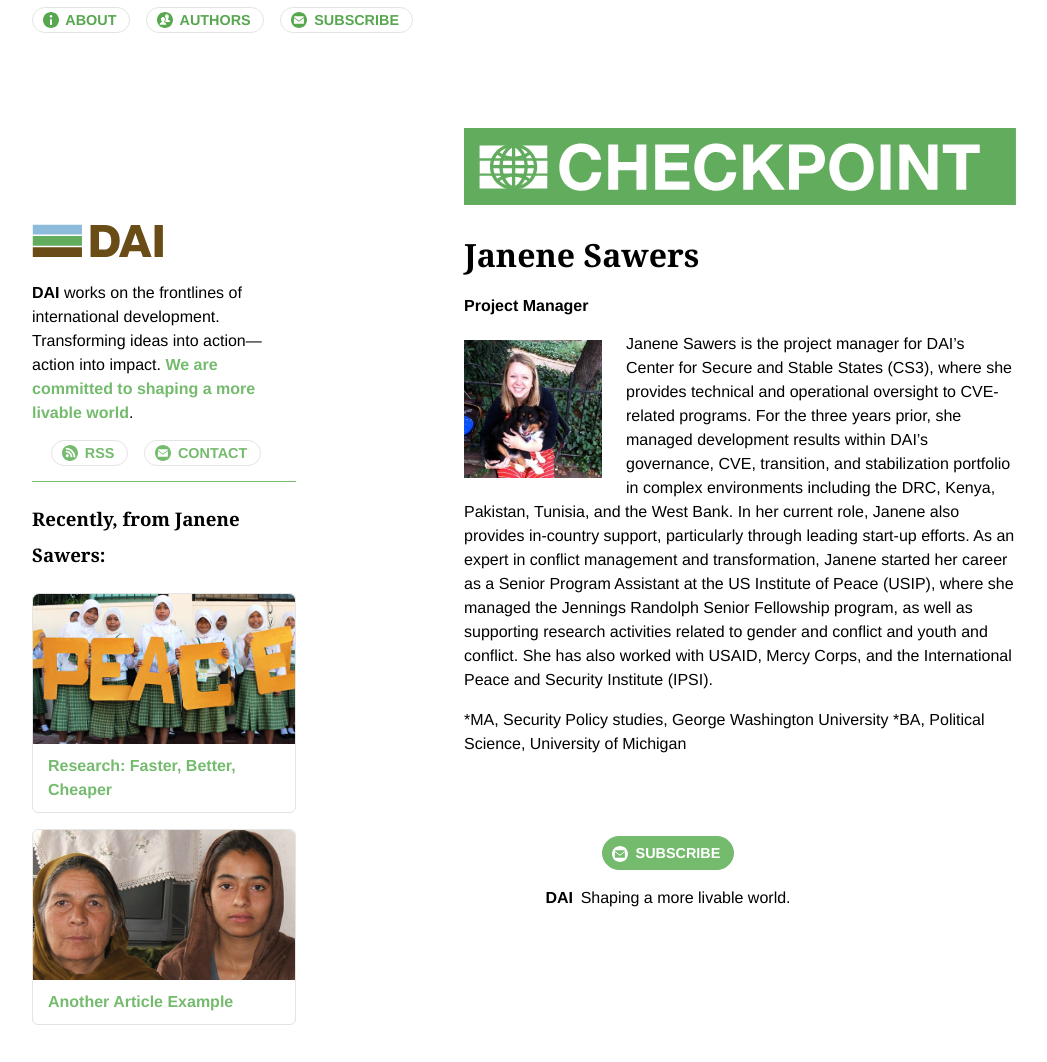
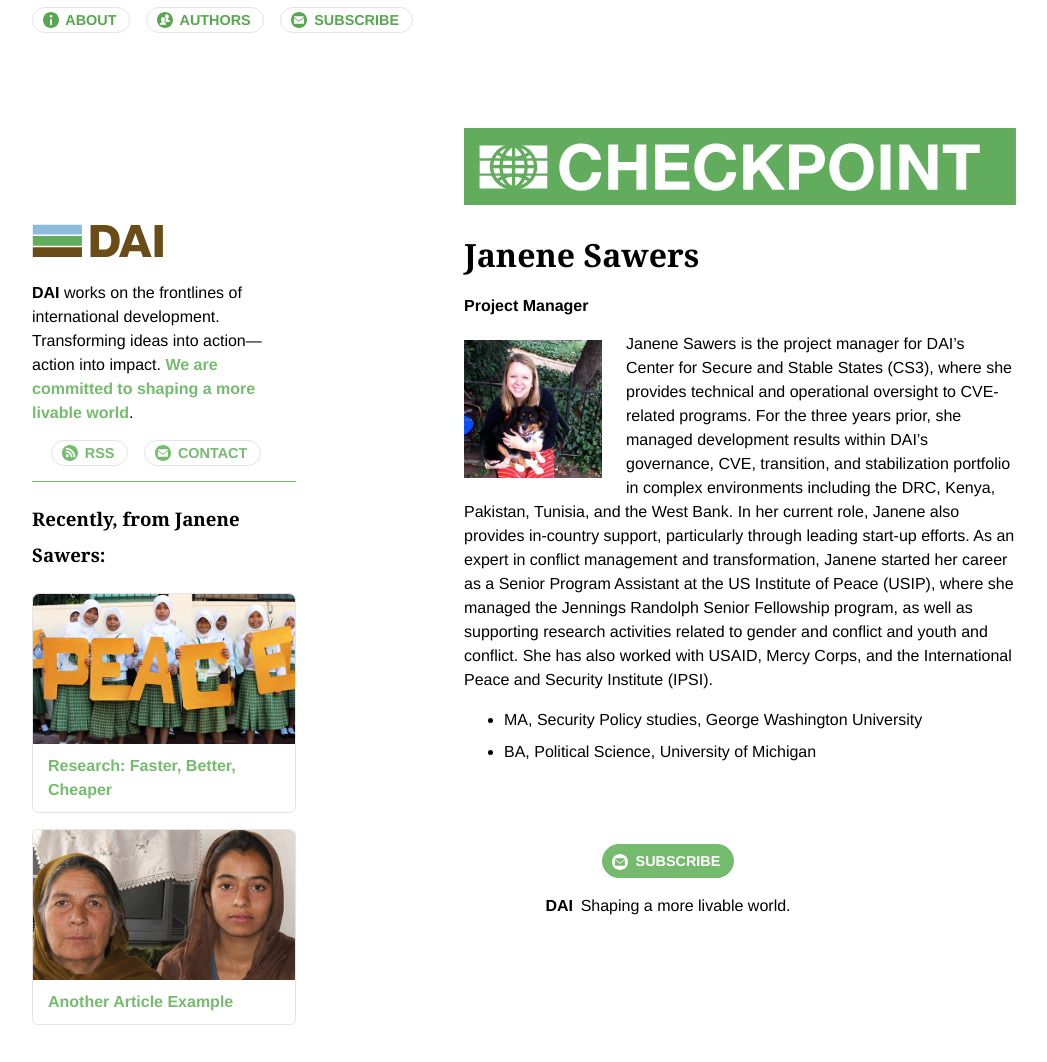
Before and after one commit to BryanSchuetz/CS-, a Jekyll site: the page built from _authors/janene-sawers.markdown, in a window 1280 px wide. Shown: the whole page, without its empty margins (116-1163 px from the left). Built offline with Jekyll 4.4.1, drawn with Linux system fonts in a browser that asks for light colours.

```diff
--- a/_authors/janene-sawers.markdown
+++ b/_authors/janene-sawers.markdown
@@ -7,4 +7,5 @@ Image: "/uploads/janene.jpg"
 
 Janene Sawers is the project manager for DAI's Center for Secure and Stable States (CS3), where she provides technical and operational oversight to CVE-related programs. For the three years prior, she managed development results within DAI's governance, CVE, transition, and stabilization portfolio in complex environments including the DRC, Kenya, Pakistan, Tunisia, and the West Bank. In her current role, Janene also provides in-country support, particularly through leading start-up efforts. As an expert in conflict management and transformation, Janene started her career as a Senior Program Assistant at the US Institute of Peace (USIP), where she managed the Jennings Randolph Senior Fellowship program, as well as supporting research activities related to gender and conflict and youth and conflict. She has also worked with USAID, Mercy Corps, and the International Peace and Security Institute (IPSI).
 
-\*MA, Security Policy studies, George Washington University \*BA, Political Science, University of Michigan
+* MA, Security Policy studies, George Washington University
+* BA, Political Science, University of Michigan
```
